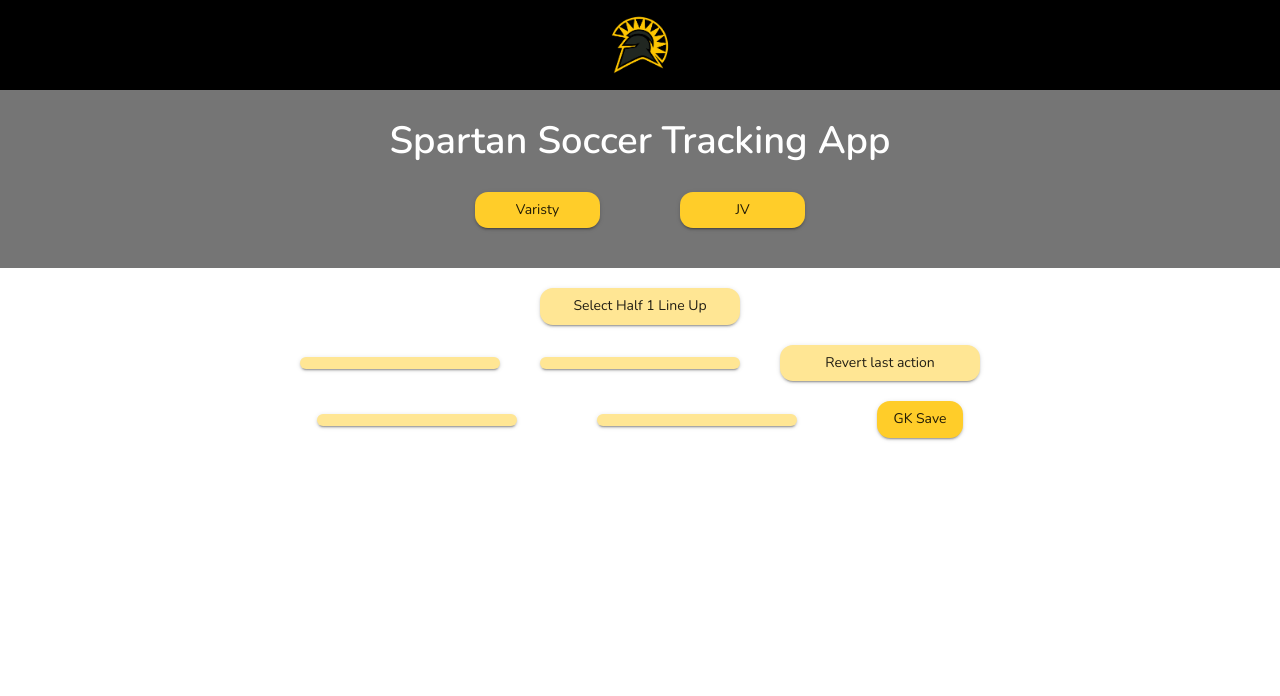
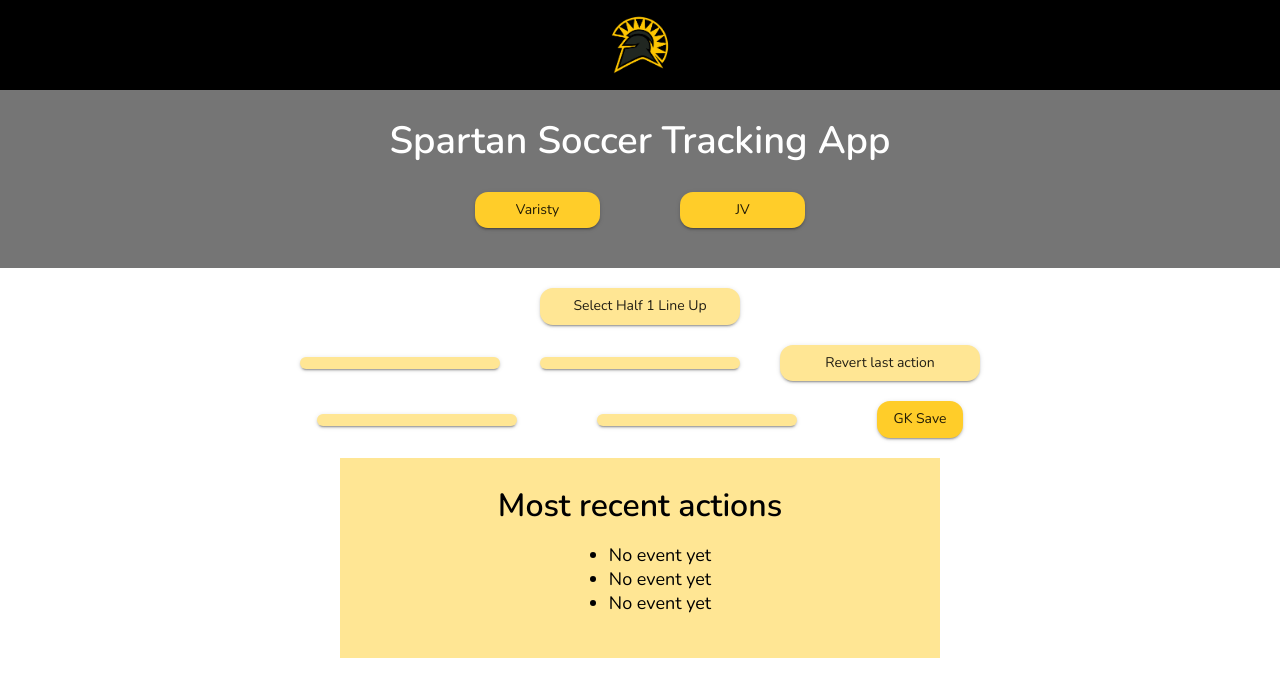
Before and after one commit to kitkatmia/mvhs-soccer-tracker, a React (Create React App) app: page / in a window 1280 px wide. Shown: the top 696 px of the page. Built offline with nearby package versions, Linux system fonts and the light colour scheme.

Commit message:
buggy queues and ineffective eventListerners :(

```diff
--- a/src/App.js
+++ b/src/App.js
@@ -10,6 +10,7 @@ import gameDates from "./data/game_dates.json";
 import TimeButton from './components/TimeButton';
 import { Button } from '@mui/material';
 import DoubleModal from './components/DoubleModal';
+import Dashboard from './components/DashBoard.js';
 // theme
 import { ThemeProvider } from '@mui/material/styles';
 import customTheme from "./utils/Theme.js"
@@ -24,6 +25,8 @@ function App() {
   const [firstHalfLineUpSelected, setfirstHalfLineUpSelected] = useState(false);
   const [paused, setPaused] = useState(false);
 
+  // new state to trigger Dashboard re-render
+  const [dashboardUpdate, setDashboardUpdate] = useState(false);
   const handleLineUp = () => {
     setfirstHalfLineUpSelected(true);
   }
@@ -69,6 +72,7 @@ function App() {
       console.log("In app.js button. Saving gk event: ")
       console.log("key: ", localStorage.key(i), " val: ", localStorage.getItem(localStorage.key(i)))
     }
+    setDashboardUpdate(prev => !prev);
   }
 
   const downloadLocalStorage = () => {
@@ -199,6 +203,7 @@ function App() {
             <Button variant="contained" color="primary" onClick={handleGKClick}>GK Save</Button>
           </Grid>
         </Grid>
+        <Dashboard update={dashboardUpdate} />
       </div >
     </ThemeProvider>
   );
--- a/src/components/DashBoard.js
+++ b/src/components/DashBoard.js
@@ -1,32 +1,47 @@
-import { React } from 'react';
-import Button from '@mui/material/Button';
+import { React, useEffect, useState } from 'react';
+import Box from '@mui/system/Box';
 import "./SaveButton.css"
-import { Dashboard } from '@mui/icons-material';
+import customTheme from "../utils/Theme.js"
+import recentEvents from '../contexts/GlobalRecentEvents';
 
 
+const Dashboard = ({ update }) => {
+    const [recentEventsCatalog, setRecentEventsCatalog] = useState(recentEvents.get().reverse()); // to get most recent events from the top
 
-const Dashboard = ({ eventName, event, onClick, eventName2 = null, event2 = null }) => {
-    const handleClick = () => {
-        console.log("eventname: ", eventName, " event: ", event)
-        console.log("eventname2: ", eventName2, " event: ", event2)
-        onClick();
-        const timestamp = new Date().getTime()
-        const jsonData = { "Event": eventName, "Description": event };
-        localStorage.setItem(timestamp, JSON.stringify(jsonData));
-        if (eventName2) {
-            const jsonData2 = { "Event": eventName2, "Description": event2 };
-            localStorage.setItem(timestamp + 1, JSON.stringify(jsonData2)); // plus 1 = add 1 millisecond since time is the key --> otherwise goal will be overwritten and not saved... :(
+    useEffect(() => {
+        console.log("runnning \n\n\n")
+        console.log("\n\n events rn: \n", recentEvents.get().reverse())
+        setRecentEventsCatalog(recentEvents.get().reverse());
+
+        // Set localStorage item when the component mounts and add storage event listener
+        const handleStorageChange = () => {
+            setRecentEventsCatalog(recentEvents.get().reverse());
+        };
+
+        window.addEventListener('storage-changed', handleStorageChange);
+
+        // Remove the event listener when the component unmounts
+        return () => {
+            window.removeEventListener('storage-changed', handleStorageChange);
         }
-        for (var i = 0; i < localStorage.length; i++) {
-            console.log("In save button. Saving: ")
-            console.log("key: ", localStorage.key(i), " val: ", localStorage.getItem(localStorage.key(i)))
-        }
-    };
+    }, [update]);
 
     return (
-        <Button variant="contained" color="success" style={{ width: "150px", position: "absolute", right: "0", bottom: "0", marginRight: "20px", marginBottom: "10px" }} className="lineup" onClick={handleClick}>
-            Save Changes
-        </Button >
+        <Box style={{
+            width: "600px", height: "200px", background: customTheme.palette.secondary.main, margin: "auto", display: "flex", flexDirection: "column", justifyContent: "center", alignItems: "center"
+        }}>
+            {/* DEBUG: want h1 to be centered but bullet points to be left-aligned */}
+            <h1 style={{ marginTop: "0px", marginBottom: "0" }}>Most recent actions</h1>
+            {
+                <ul>
+                    {recentEventsCatalog.map((event, index) => (
+                        <li key={index} style={{ fontSize: "18px" }}>
+                            {event}
+                        </li>
+                    ))}
+                </ul>
+            }
+        </Box >
     )
 }
 
--- a/src/components/SaveButton.js
+++ b/src/components/SaveButton.js
@@ -1,6 +1,7 @@
 import { React } from 'react';
 import Button from '@mui/material/Button';
 import "./SaveButton.css"
+import recentEvents from '../contexts/GlobalRecentEvents';
 
 
 
@@ -17,6 +18,8 @@ const SaveButton = ({ eventName, event, onClick = null, eventName2 = null, event
         const timestamp = new Date().getTime()
         const jsonData = { "Event": eventName, "Description": event };
         localStorage.setItem(timestamp, JSON.stringify(jsonData));
+        // for dashboatd
+        recentEvents.addNewEvent(timestamp, jsonData);
         if (eventName2) {
             const jsonData2 = { "Event": eventName2, "Description": event2 };
             localStorage.setItem(timestamp + 1, JSON.stringify(jsonData2)); // plus 1 = add 1 millisecond since time is the key --> otherwise goal will be overwritten and not saved... :(
--- /dev/null
+++ b/src/contexts/GlobalRecentEvents.js
@@ -0,0 +1,51 @@
+class GlobalRecentEvents {
+    constructor() {
+        console.log('well well well why am I being called')
+        this.mostRecentEvents = ["No event yet", "No event yet", "No event yet"] // DEBUG: not optimized to revert yet...
+    }
+
+    addNewEvent(eventDate, eventData) {
+        const date = new Date(eventDate);
+        // format the time in PST
+        const pstTimeString = date.toLocaleTimeString('en-US', {
+            timeZone: 'America/Los_Angeles',
+            hour12: false, // use 24-hour format
+            hour: 'numeric',
+            minute: 'numeric',
+        });
+
+        let data = eventData["Event"];
+        if (eventData["Description"] !== null) {
+            data = data + " - " + eventData["Description"];
+        }
+
+        console.log("shoudl eb runnign")
+        const combinedString = pstTimeString + " - " + data;
+
+        // DEBUG: not working???????
+
+        this.mostRecentEvents[0] = this.mostRecentEvents[1]
+        this.mostRecentEvents[1] = this.mostRecentEvents[2];
+        this.mostRecentEvents[2] = combinedString
+
+        // this.mostRecentEvents.push(combinedString);
+        // console.log("pushed, ", this.mostRecentEvents)
+        // if (this.mostRecentEvents.length > 3) {
+        //     this.mostRecentEvents.shift();
+        //     console.log("shifted, ", this.mostRecentEvents)
+
+        // }
+        // console.log('new data added, now: ', this.mostRecentEvents)
+
+        // dispatch event:
+        window.dispatchEvent(new Event("storage-changed"));
+    }
+
+    get() {
+        return this.mostRecentEvents;
+    }
+}
+
+const mostRecentEvents = new GlobalRecentEvents();
+
+export default mostRecentEvents;
```
